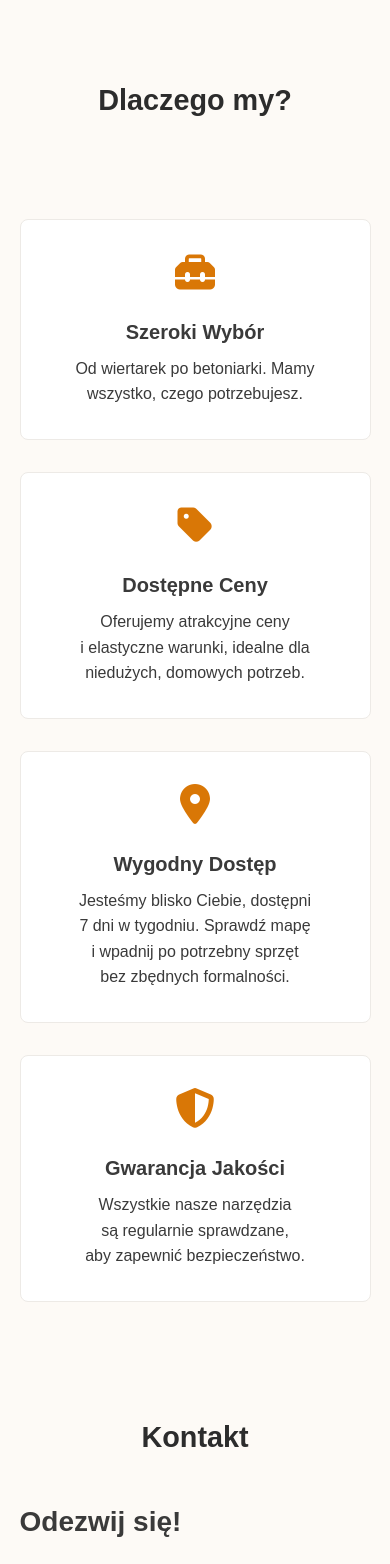
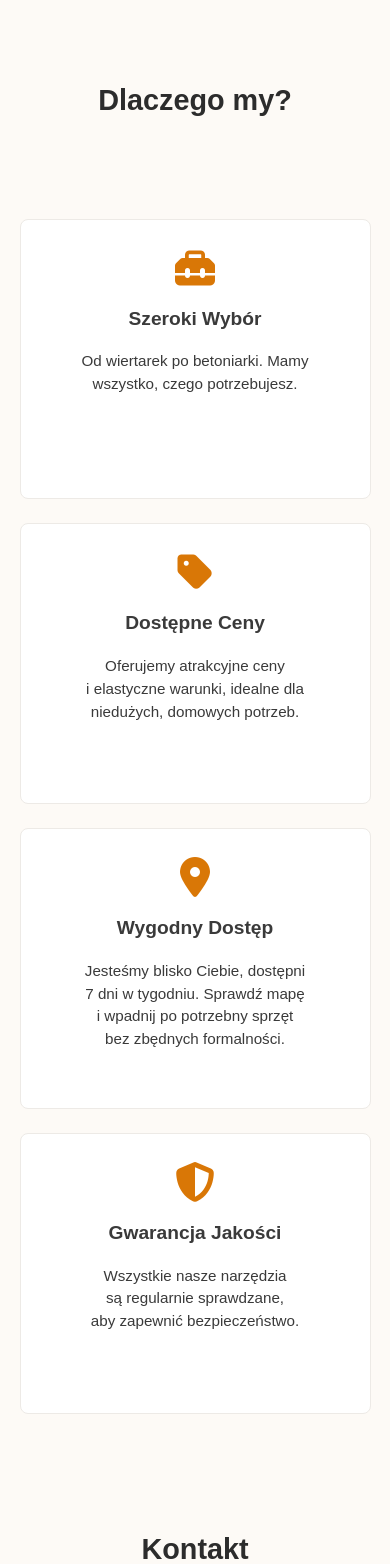
Before and after one commit to Konuz/Page, a PHP site: page / in a window 390 px wide. Shown: the part 2643-4207 px from the top of the page. Run offline with PHP 8.4, Linux system fonts and the light colour scheme; some libraries are stand-ins or nearby versions.

Commit message:
fix(mobile): poprawa wysokości kart feature na wąskich ekranach
- Dodano min-height: 260px dla jednakowej wysokości kart
- Flexbox layout dla lepszego rozmieszczenia treści
- Responsywne font-size i padding dla lepszej czytelności
- Tekst nie jest ucinany, karty mogą rosnąć jeśli potrzeba
- Poprawka dla telefonów o rozdzielczości 1080x2412px

🤖 Generated with [Claude Code](https://claude.ai/code)

Co-Authored-By: Claude <noreply@anthropic.com>

```diff
--- a/style.css
+++ b/style.css
@@ -690,6 +690,47 @@ h1, h2, h3, h4, h5, h6, p, .category-name, .tool-name {
         white-space: normal;
         font-size: 1.3rem;
         line-height: 1.3;
+    }
+
+    /* Jednakowa wysokość kart feature na wąskich ekranach bez ucinania */
+    .features-grid {
+        grid-template-columns: 1fr;
+        gap: 1.5rem;
+    }
+
+    .feature-card {
+        min-height: 260px;
+        height: auto;
+        display: flex;
+        flex-direction: column;
+        justify-content: flex-start;
+        align-items: center;
+        padding: 1.75rem;
+        box-sizing: border-box;
+    }
+
+    .feature-card .feature-icon {
+        margin-bottom: 1rem;
+        flex-shrink: 0;
+    }
+
+    .feature-card h3 {
+        margin-bottom: 1rem;
+        flex-shrink: 0;
+        text-align: center;
+        font-size: 1.2rem;
+    }
+
+    .feature-card p {
+        flex-grow: 1;
+        text-align: center;
+        margin: 0;
+        line-height: 1.5;
+        font-size: 0.95rem;
+        display: flex;
+        align-items: flex-start;
+        justify-content: center;
+        min-height: 120px;
     }
 }
 
```
